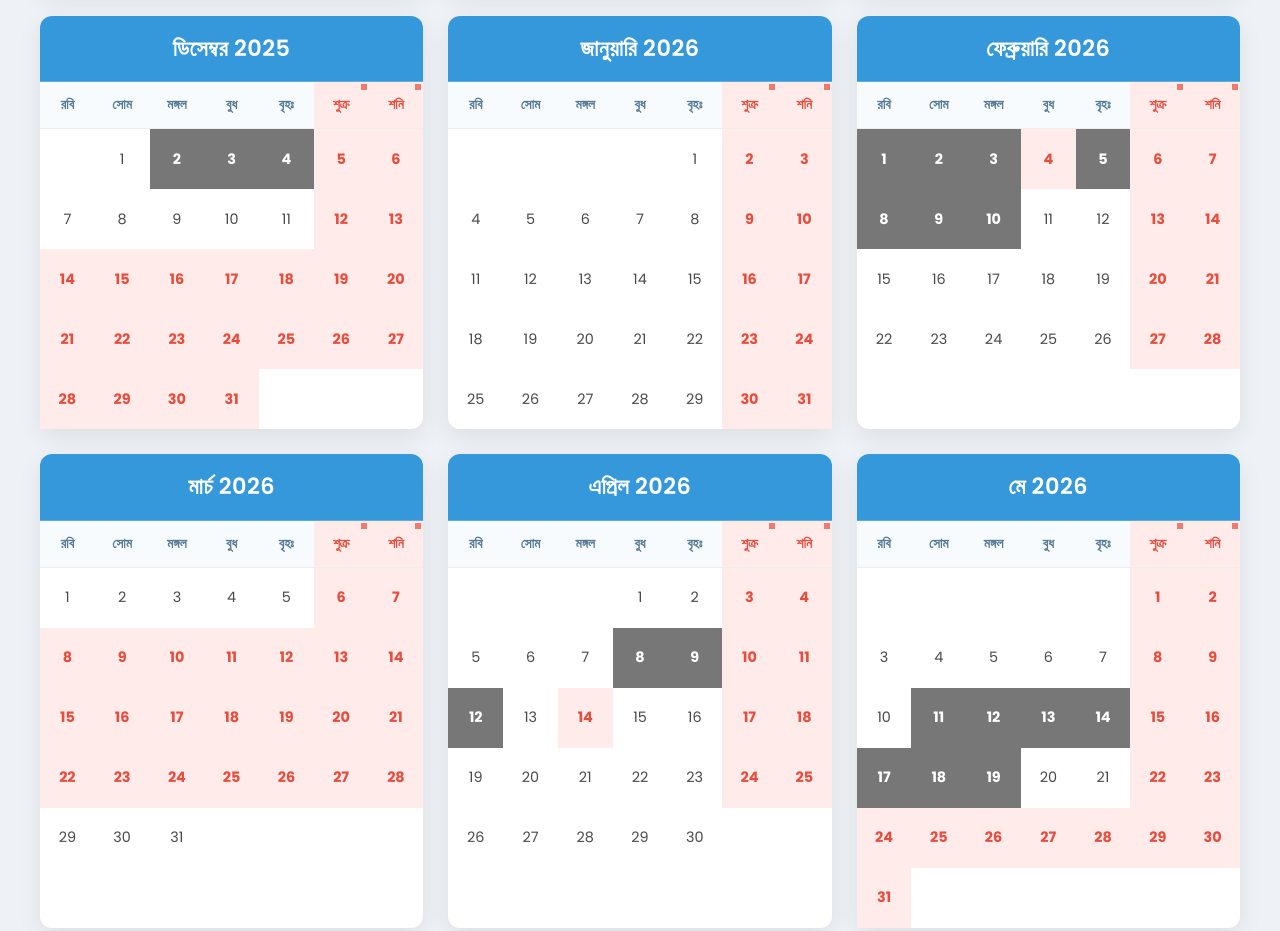
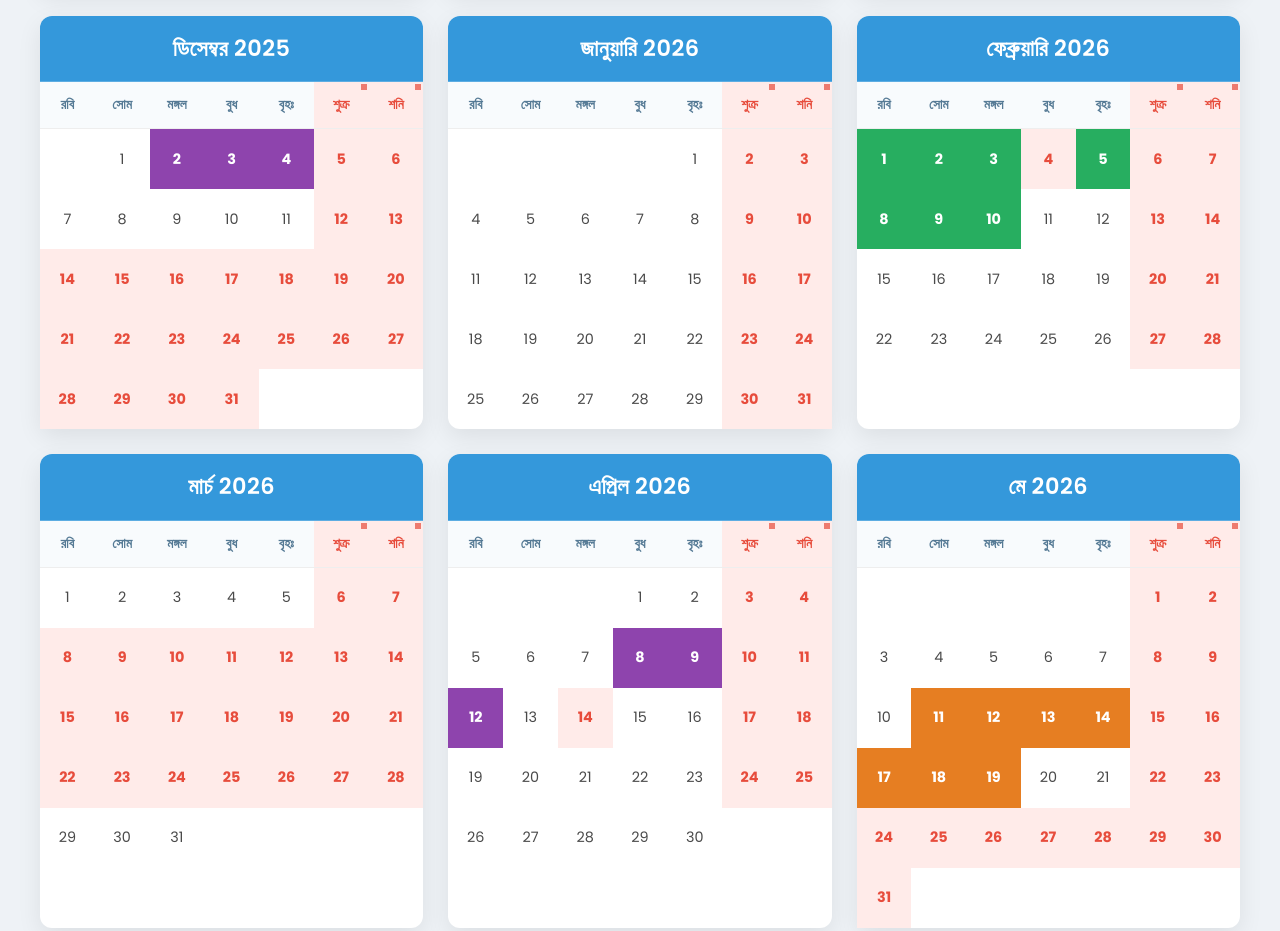
Before and after one commit to MinhajSiam/academic_calendar, a plain HTML site: page index.html in a window 1280 px wide. Shown: the part 720-1651 px from the top of the page. Drawn offline with Linux system fonts and the light colour scheme.

Commit message:
color redo

```diff
--- a/style.css
+++ b/style.css
@@ -286,7 +286,6 @@ tbody td.holiday:hover {
 /* ১. সিটি (Class Test) - সলিড বেগুনি */
 .exam-ct {
     background-color: #8e44ad;
-    background-color: #777777;
     /* সলিড বেগুনি ব্যাকগ্রাউন্ড */
     color: #ffffff;
     /* সাদা টেক্সট */
@@ -307,7 +306,6 @@ tbody td.holiday:hover {
 /* ২. অর্ধবার্ষিক (Half-Yearly) - সলিড সবুজ */
 .exam-half-yearly {
     background-color: #27ae60;
-    background-color: #777777;
     /* সলিড সবুজ ব্যাকগ্রাউন্ড */
     color: #ffffff;
     /* সাদা টেক্সট */
@@ -326,7 +324,6 @@ tbody td.holiday:hover {
 /* ৩. বার্ষিক (Annual) - সলিড কমলা */
 .exam-annual {
     background-color: #e67e22;
-    background-color: #777777;
     /* সলিড কমলা ব্যাকগ্রাউন্ড */
     color: #ffffff;
     /* সাদা টেক্সট */
```
